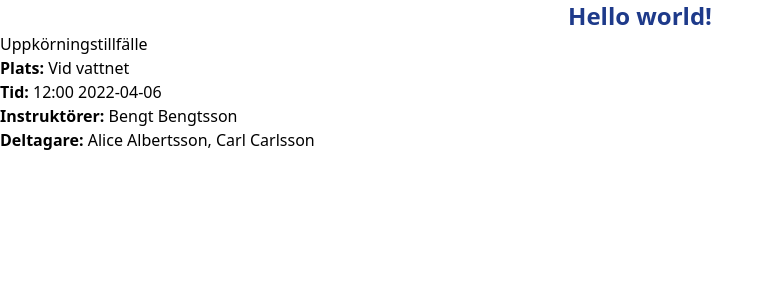
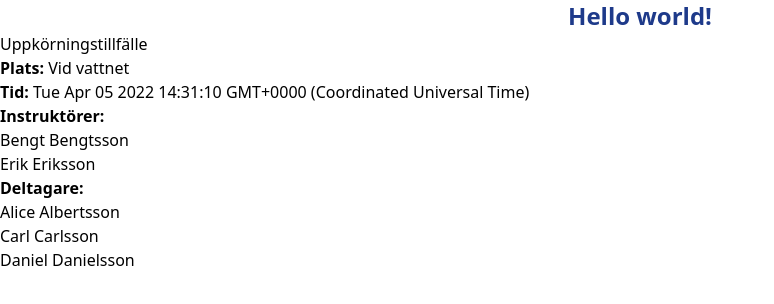
Before and after one commit to fredins/vattenskoter, a React (Create React App) app in the folder web/: page / in a window 1280 px wide. Shown: the top 304 px of the page, without its empty margins (0-774 px from the left). Built offline with nearby package versions, Linux system fonts and the light colour scheme.

Commit message:
Make SessionViewData use Date object instead of date string Make SessionViewData use string array for list of people instead of a single string Make SessionView automatically show lists of people

```diff
--- a/web/src/app/App.tsx
+++ b/web/src/app/App.tsx
@@ -6,9 +6,9 @@ const App = () => {
 
 	let data = new SessionViewData(
 		"Vid vattnet",
-		"12:00 2022-04-06",
-		"Bengt Bengtsson",
-		"Alice Albertsson, Carl Carlsson"
+		new Date(),
+		["Bengt Bengtsson", "Erik Eriksson"],
+		["Alice Albertsson", "Carl Carlsson", "Daniel Danielsson"]
 	);
 
 	return (
--- a/web/src/app/components/sessionview.tsx
+++ b/web/src/app/components/sessionview.tsx
@@ -1,5 +1,28 @@
 import react from 'React';
 import SessionViewData from './sessionviewdata';
+
+function listPeople(arr: string[]) {
+
+	let peopleList: JSX.Element[] = [];
+
+	for (var i in arr) {
+		peopleList[i] = (
+			<li>
+				{arr[i]}
+			</li>
+		)
+	}
+
+	let out = (
+		<div>
+			<ul>
+				{peopleList}
+			</ul>
+		</div>
+	);
+
+	return out;
+}
 
 const SessionView = (data: SessionViewData) : JSX.Element => {
 
@@ -7,9 +30,11 @@ const SessionView = (data: SessionViewData) : JSX.Element => {
 		<div>
 			<h2>Uppkörningstillfälle</h2>
 			<b>Plats:</b> {data.getLocation()}<br/>
-			<b>Tid:</b> {data.getTimeAndDate()}<br/>
-			<b>Instruktörer:</b> {data.getInstructors()}<br/>
-			<b>Deltagare:</b> {data.getParticipants()}<br/>
+			<b>Tid:</b> {data.getDate().toString()}<br/>
+			<b>Instruktörer:</b><br/>
+			{listPeople(data.getInstructors())}
+			<b>Deltagare:</b><br/>
+			{listPeople(data.getParticipants())}
 		</div>
 	);
 }
--- a/web/src/app/components/sessionviewdata.tsx
+++ b/web/src/app/components/sessionviewdata.tsx
@@ -1,17 +1,17 @@
 class SessionViewData {
 	location:		string
-	timeAndDate:	string
-	instructors:	string
-	participants:	string
+	date:			Date
+	instructors:	string[]
+	participants:	string[]
 
 	constructor(
 		location:		string,
-		timeAndDate:	string,
-		instructors:	string,
-		participants:	string
+		date:			Date,
+		instructors:	string[],
+		participants:	string[]
 	) {
 		this.location		= location;
-		this.timeAndDate	= timeAndDate;
+		this.date			= date;
 		this.instructors	= instructors;
 		this.participants	= participants;
 	}
@@ -20,8 +20,8 @@ class SessionViewData {
 		return this.location;
 	}
 
-	getTimeAndDate() {
-		return this.timeAndDate;
+	getDate() {
+		return this.date;
 	}
 
 	getInstructors() {
```
